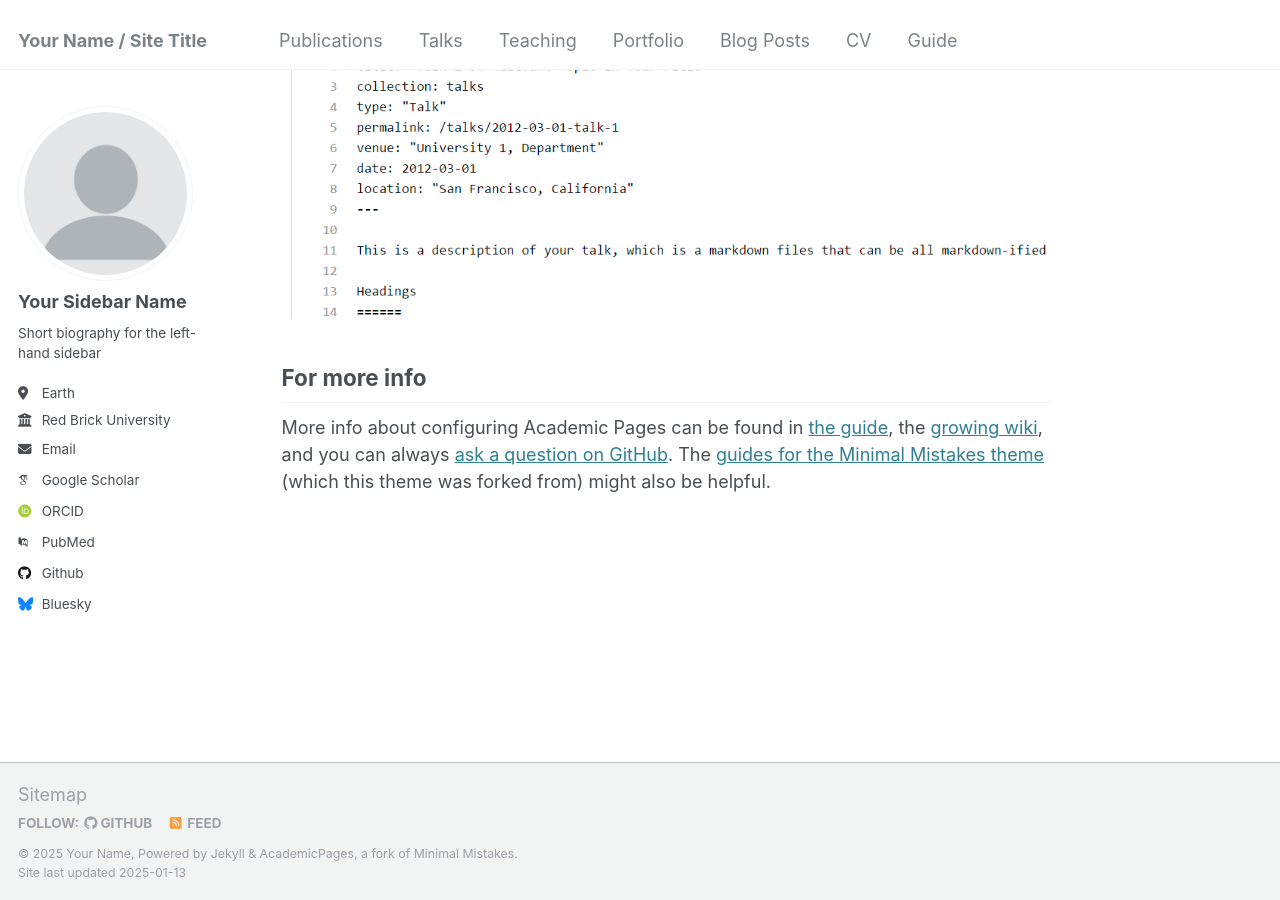
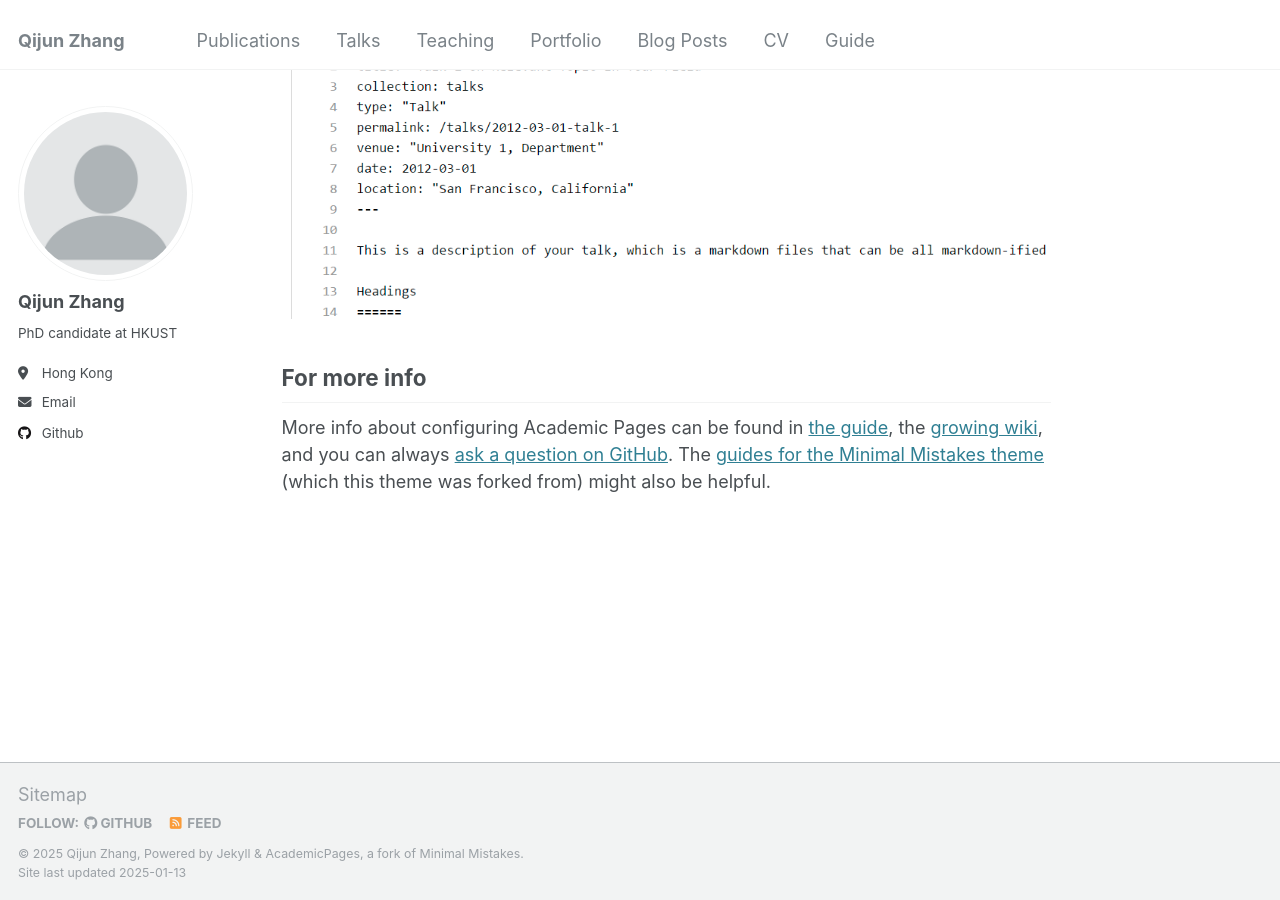
Before and after one commit to zqj2333/zqj2333.github.io, a Jekyll site: the page built from _pages/about.md, in a window 1280 px wide and 900 px high, scrolled down 2643 px. Built offline with Jekyll 4.4.1, drawn with Linux system fonts in a browser that asks for light colours; some web fonts are replaced.

Commit message:
Update _config.yml

```diff
--- a/_config.yml
+++ b/_config.yml
@@ -8,13 +8,13 @@
 
 # Basic Site Settings
 locale                   : "en-US"
-title                    : "Your Name / Site Title"
+title                    : "Qijun Zhang"
 title_separator          : "-"
-name                     : &name "Your Name"
-description              : &description "personal description"
-url                      : https://academicpages.github.io # the base hostname & protocol for your site e.g. "https://[your GitHub username].github.io"
+name                     : &name "Qijun Zhang"
+description              : &description "PhD candidate at HKUST"
+url                      : https://zqj2333.github.io # the base hostname & protocol for your site e.g. "https://[your GitHub username].github.io"
 baseurl                  : "" # the subpath of your site, e.g. "/blog"
-repository               : "academicpages/academicpages.github.io"
+repository               : "zqj2333.github.io"
 
 # Site Author - The following control what appear as part of the author content on the side bar.
 #               If a field is blank the icon and link will not appear, otherwise it will be shown.
@@ -22,21 +22,21 @@ repository               : "academicpages/academicpages.github.io"
 author:
   # Biographic information
   avatar           : "profile.png"
-  name             : "Your Sidebar Name"
+  name             : "Qijun Zhang"
   pronouns         : # example: "she/her"
-  bio              : "Short biography for the left-hand sidebar"
-  location         : "Earth"
-  employer         : "Red Brick University"
+  bio              : "PhD candidate at HKUST"
+  location         : "Hong Kong"
+  employer         : # "Red Brick University"
   uri              : # URL
-  email            : "none@example.org"
+  email            : "qzhangcs@connect.ust.hk"
 
   # Academic websites
   arxiv            : # URL - Update with the correct link to your profile
-  googlescholar    : "https://scholar.google.com/citations?user=PS_CX0AAAAAJ"
+  googlescholar    : # "https://scholar.google.com/citations?user=PS_CX0AAAAAJ"
   impactstory      : # URL
-  orcid            : "http://orcid.org/yourorcidurl"
+  orcid            : # "http://orcid.org/yourorcidurl"
   semantic         : # URL
-  pubmed           : "https://www.ncbi.nlm.nih.gov/pubmed/?term=john+snow"
+  pubmed           : # "https://www.ncbi.nlm.nih.gov/pubmed/?term=john+snow"
   researchgate     : # URL
   scopus           : # URL
 
@@ -44,12 +44,12 @@ author:
   bitbucket        : # Username - Update with your username on the site
   codepen          : # Username
   dribbble         : # Username
-  github           : "academicpages"
+  github           : "zqj2333"
   kaggle           : # Username
   stackoverflow    : # User number or user number and name (i.e., use "1" or "1/jeff-atwood")
 
   # Social media
-  bluesky          : "bsky.app" # Replace this with you Bluesky username
+  bluesky          : # "bsky.app" # Replace this with you Bluesky username
   facebook         : # Username
   flickr           : # Username
   foursquare       : # Username
```
